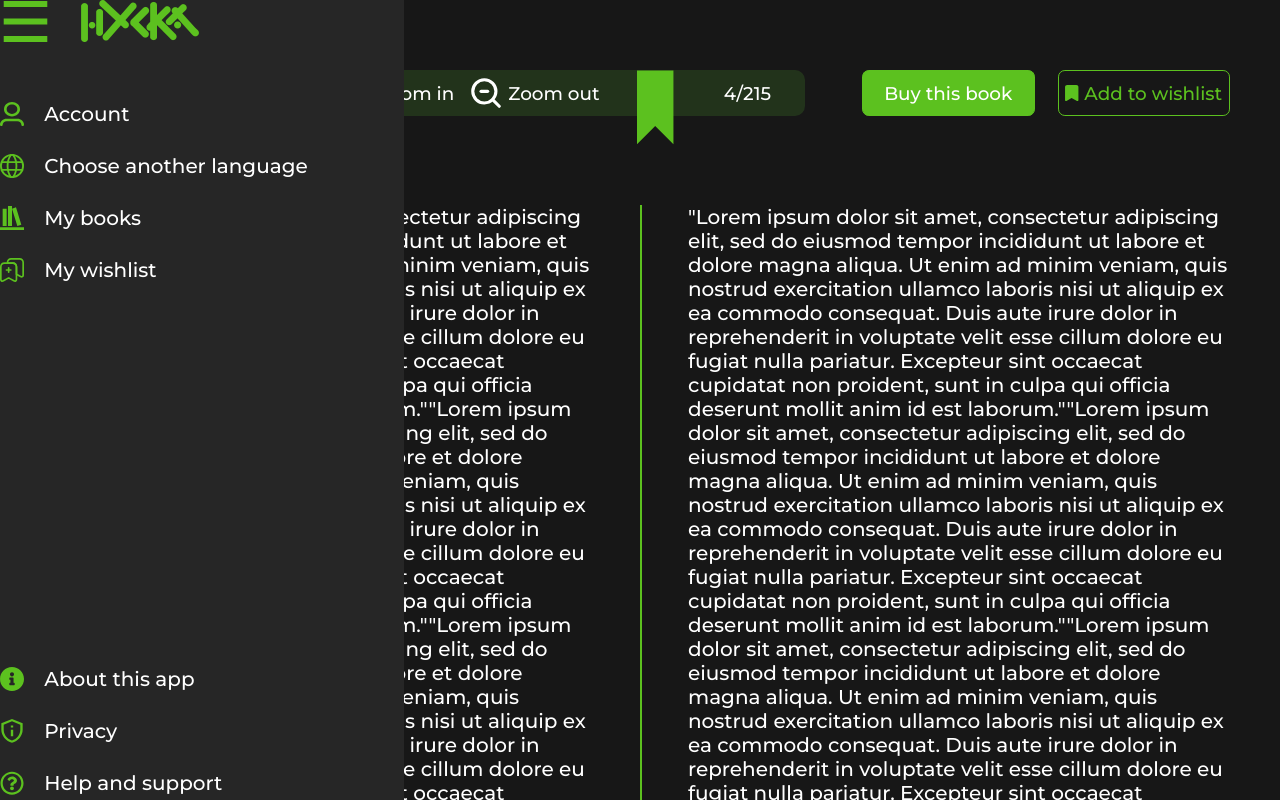
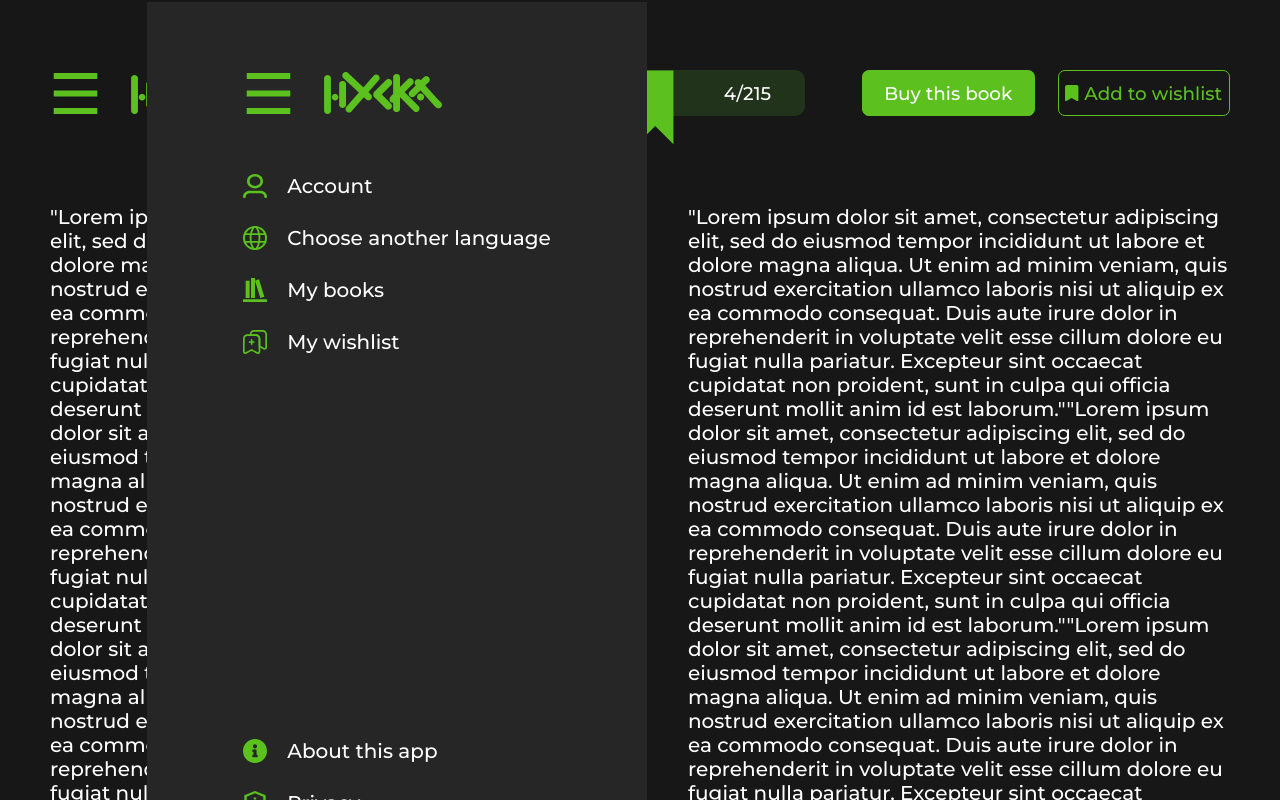
Before and after one commit to akbaralievv/nuska, a React (Vite) app: page /inside in a window 1280 px wide. Both pictures are taken after a click on the picture 75 px from the left and 93 px from the top of the page. Shown: the top 800 px of the page. Built offline with nearby package versions, Linux system fonts and the light colour scheme.

Commit message:
fix: fixed menu display

```diff
--- a/src/components/menu/Menu.jsx
+++ b/src/components/menu/Menu.jsx
@@ -12,13 +12,18 @@ import help from '../../assets/icons/menu/help.svg';
 import logout from '../../assets/icons/menu/logout.svg';
 
 import BurgerMenu from '../burgerMenu/BurgerMenu';
-import { NavLink } from 'react-router-dom';
+import { NavLink, useLocation } from 'react-router-dom';
 import { useSelector } from 'react-redux';
 
 function Menu() {
   const { isOpenMenu } = useSelector((state) => state.isTrue);
+  const location = useLocation();
+  const isLocation = location.pathname === '/inside';
   return (
-    <div className={`${styles.wrapper} ${isOpenMenu ? styles.openMenu : styles.closeMenu}`}>
+    <div
+      className={`${styles.wrapper} ${isOpenMenu ? styles.openMenu : styles.closeMenu} ${
+        isLocation ? styles.locationInside : ''
+      }`}>
       <div className={styles.inner}>
         <BurgerMenu />
         <div className={styles.navbar}>
--- a/src/components/menu/Menu.module.css
+++ b/src/components/menu/Menu.module.css
@@ -11,6 +11,10 @@
   top: -70px;
   z-index: 10;
   padding-top: 70px;
+}
+.wrapper.locationInside {
+  left: 147px;
+  top: 2px;
 }
 .wrapper .inner {
   display: -webkit-box;
--- a/src/components/menu/Menu.module.sass
+++ b/src/components/menu/Menu.module.sass
@@ -9,6 +9,9 @@
     top: -70px
     z-index: 10
     padding-top: 70px
+    &.locationInside
+        left: 147px
+        top: 2px
     .inner
         display: flex
         flex-direction: column
@@ -46,7 +49,6 @@
         100%
             transform: translateX(0%)
 .closeMenu
-    // display: none
     animation: slide-out 0.8s ease-in-out
     @keyframes slide-out
         0%
```
